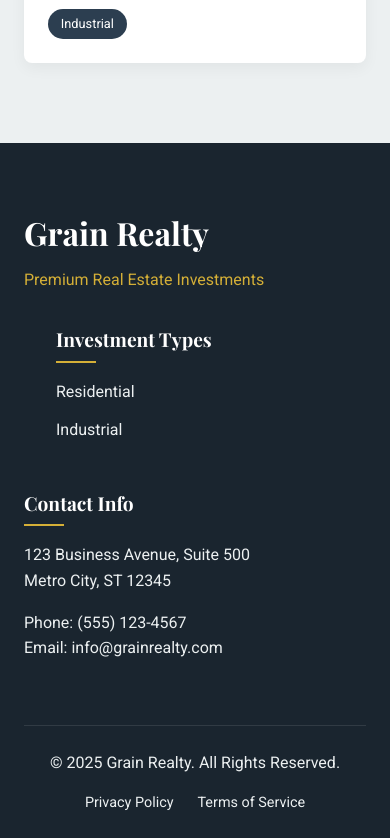
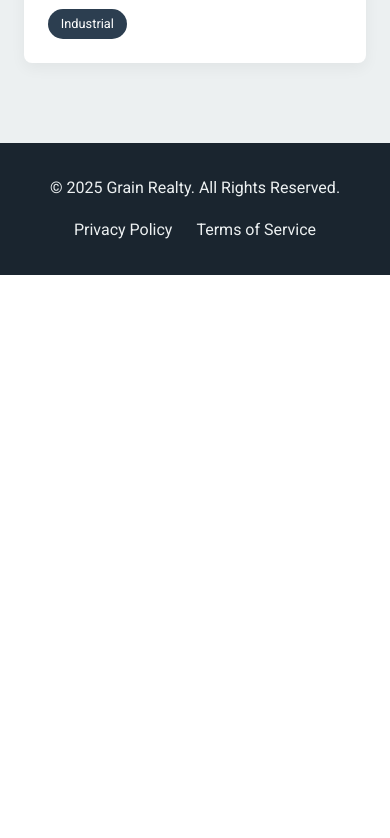
Before and after one commit to sanat75/grainrealty, a React (Create React App) app: page /portfolio in a window 390 px wide. Shown: the part 6334-7172 px from the top of the page. After the commit the page ends 6609 px from the top, so only its background shows below. Built offline with nearby package versions, Linux system fonts and the light colour scheme.

Commit message:
MOBILE FIXES2

```diff
--- a/src/components/Footer.css
+++ b/src/components/Footer.css
@@ -1,74 +1,13 @@
-
 .footer {
   background-color: var(--dark);
   color: var(--light);
-  padding-top: 4rem;
-}
-
-.footer-content {
-  display: flex;
-  justify-content: space-between;
-  margin-bottom: 3rem;
-}
-
-.footer-logo h2 {
-  font-size: 2rem;
-  margin-bottom: 0.5rem;
-  color: var(--white);
-}
-
-.footer-logo p {
-  color: var(--secondary);
-}
-
-.footer-links {
-  display: flex;
-  gap: 3rem;
-}
-
-.footer-section h4 {
-  font-size: 1.2rem;
-  color: var(--white);
-  margin-bottom: 1.5rem;
-  position: relative;
-}
-
-.footer-section h4:after {
-  content: '';
-  position: absolute;
-  bottom: -8px;
-  left: 0;
-  width: 40px;
-  height: 2px;
-  background-color: var(--secondary);
-}
-
-.footer-section ul {
-  list-style: none;
-}
-
-.footer-section li {
-  margin-bottom: 0.8rem;
-}
-
-.footer-section a {
-  color: var(--light);
-  text-decoration: none;
-  transition: color 0.3s ease;
-}
-
-.footer-section a:hover {
-  color: var(--secondary);
-}
-
-.footer-section p {
-  line-height: 1.6;
-  margin-bottom: 1rem;
+  padding: 2rem 0;
 }
 
 .footer-bottom {
-  border-top: 1px solid rgba(255, 255, 255, 0.1);
-  padding: 1.5rem 0;
+  max-width: 1200px;
+  margin: 0 auto;
+  padding: 0 1rem;
   display: flex;
   justify-content: space-between;
   align-items: center;
@@ -82,24 +21,11 @@
 .footer-legal a {
   color: var(--light);
   text-decoration: none;
-  font-size: 0.9rem;
   transition: color 0.3s ease;
 }
 
 .footer-legal a:hover {
   color: var(--secondary);
-}
-
-@media (max-width: 992px) {
-  .footer-content {
-    flex-direction: column;
-    gap: 2rem;
-  }
-
-  .footer-links {
-    flex-wrap: wrap;
-    gap: 2rem;
-  }
 }
 
 @media (max-width: 768px) {
--- a/src/components/Footer.js
+++ b/src/components/Footer.js
@@ -1,4 +1,3 @@
-// src/components/Footer.js
 import React from 'react';
 import './Footer.css';
 
@@ -7,48 +6,11 @@ const Footer = () => {
 
   return (
     <footer className="footer">
-      <div className="container">
-        <div className="footer-content">
-          <div className="footer-logo">
-            <h2>Grain Realty</h2>
-            <p>Premium Real Estate Investments</p>
-          </div>
-
-          <div className="footer-links">
-            <div className="footer-section">
-              {/* <h4>Quick Links</h4>
-              <ul>
-                <li><a href="#home">Home</a></li>
-                <li><a href="#about">About Us</a></li>
-                <li><a href="#investments">Investment Types</a></li>
-                <li><a href="#portfolio">Portfolio</a></li>
-                <li><a href="#contact">Contact</a></li>
-              </ul> */}
-            </div>
-
-            <div className="footer-section">
-              <h4>Investment Types</h4>
-              <ul>
-                <li><a href="#investments">Residential</a></li>
-                {/* <li><a href="#investments">Commercial</a></li> */}
-                <li><a href="#investments">Industrial</a></li>
-              </ul>
-            </div>
-
-            <div className="footer-section">
-              <h4>Contact Info</h4>
-              <p>123 Business Avenue, Suite 500<br />Metro City, ST 12345</p>
-              <p>Phone: (555) 123-4567<br />Email: info@grainrealty.com</p>
-            </div>
-          </div>
-        </div>
-
-        <div className="footer-bottom">
-          <p>&copy; {currentYear} Grain Realty. All Rights Reserved.</p>
-          <div className="footer-legal">
-            <a href="#">Privacy Policy</a>
-            <a href="#">Terms of Service</a>
-          </div>
+      <div className="footer-bottom">
+        <p>&copy; {currentYear} Grain Realty. All Rights Reserved.</p>
+        <div className="footer-legal">
+          <a href="/privacy">Privacy Policy</a>
+          <a href="/terms">Terms of Service</a>
         </div>
       </div>
     </footer>
```
